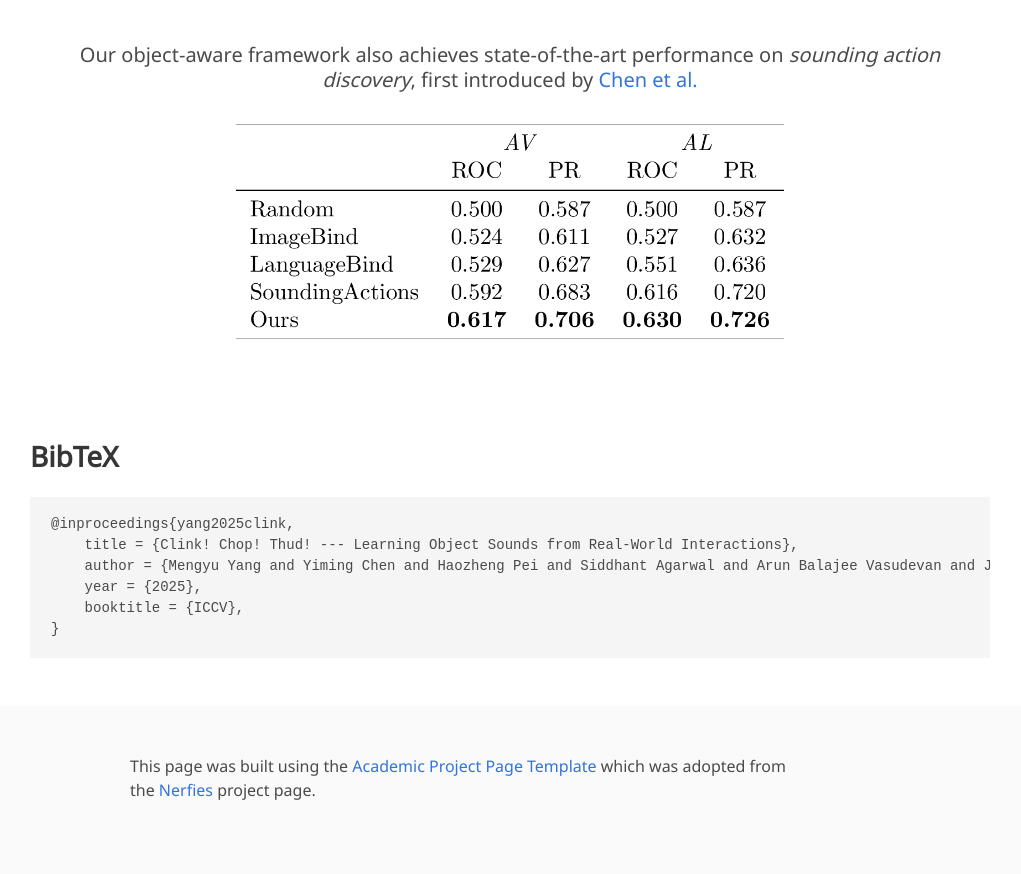
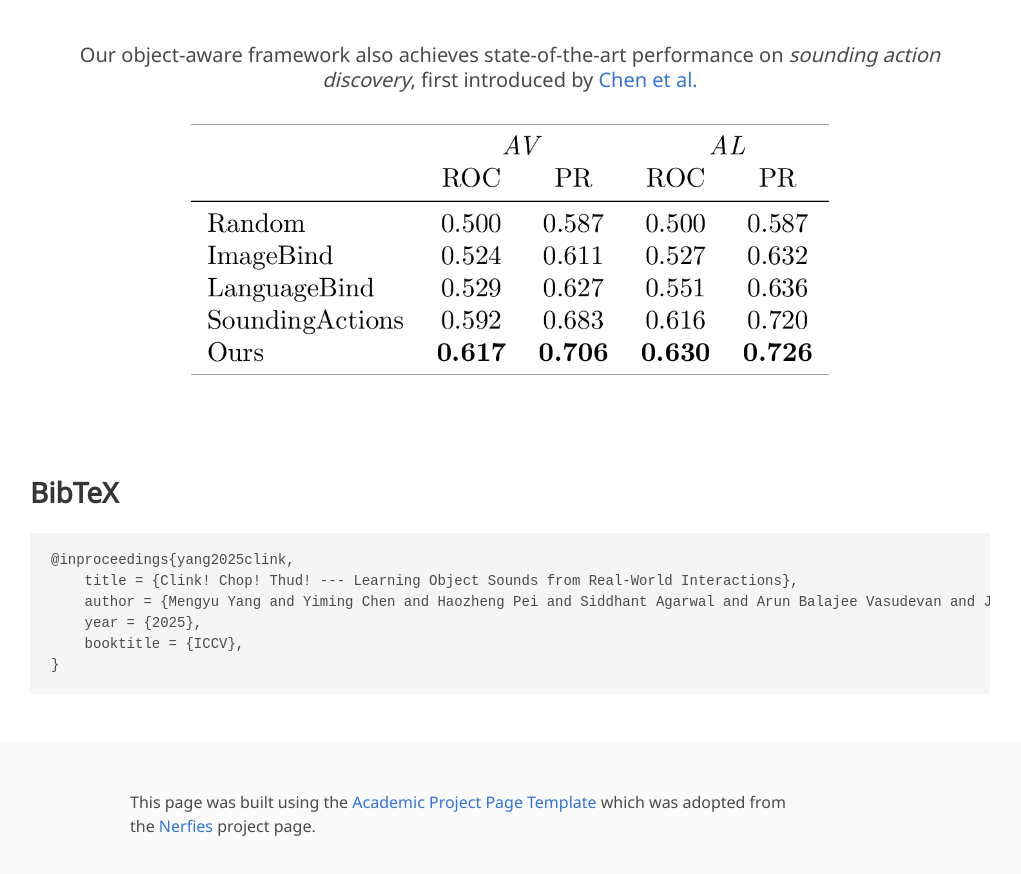
Before and after one commit to clink-chop-thud/clink-chop-thud.github.io, a plain HTML site: page index.html in a window 1280 px wide. Shown: the part 2560-3434 px from the top of the page, without its empty margins (130-1151 px from the left). Drawn offline with nearby package versions, Linux system fonts and the light colour scheme; some icons are missing; a web font is replaced by a local one.

Commit message:
Change sounding actions table size

```diff
--- a/index.html
+++ b/index.html
@@ -327,7 +327,7 @@
           </h2>
 
           <div class="content has-text-centered" style="margin-top: 2rem;">
-            <figure class="image is-inline-block" style="max-width: 60%;">
+            <figure class="image is-inline-block" style="max-width: 70%;">
               <img src="static/images/sounding_action_discovery.png" alt="Table of results for sounding action discovery benchmark">
             </figure>
           </div>
```
